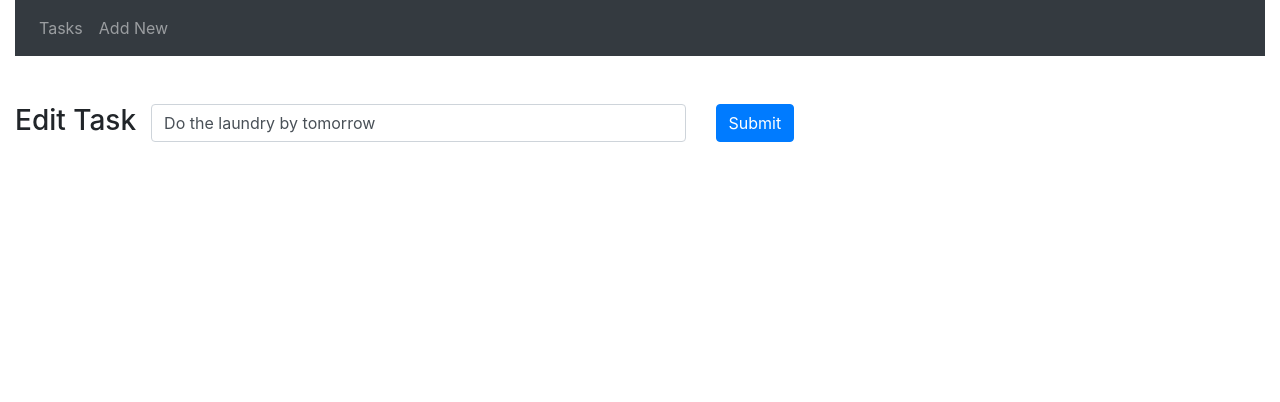
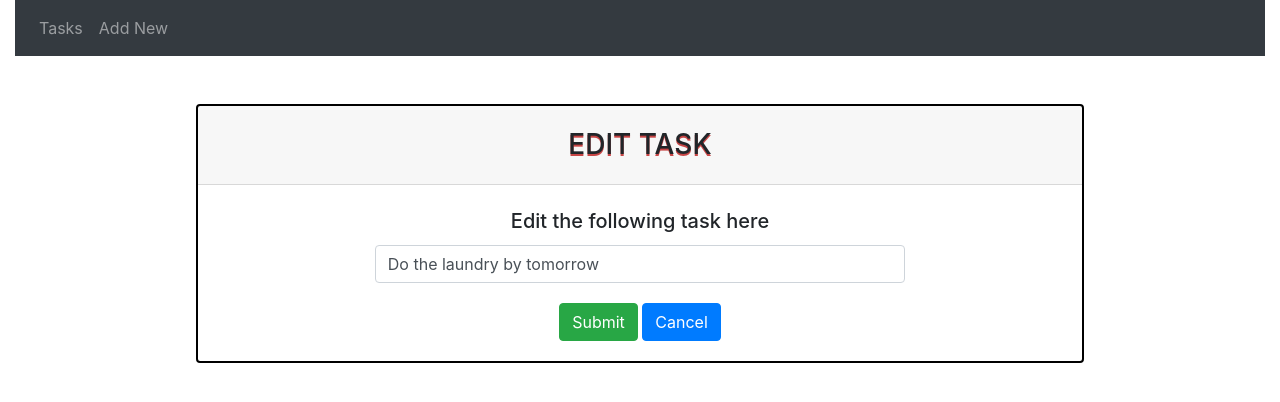
Before and after one commit to RampageousRJ/TodoList-Flask, a Flask app: page /edit/9 in a window 1280 px wide. Shown: the top 402 px of the page. Run offline with Flask 3, Linux system fonts and the light colour scheme; some libraries are stand-ins or nearby versions.

Commit message:
Layout Design Updated

```diff
--- a/routes.py
+++ b/routes.py
@@ -2,7 +2,7 @@ from app import app,db
 from flask import render_template,redirect,url_for,flash,get_flashed_messages
 from forms import *
 from models import Task
-from datetime import date
+from datetime import datetime
 
 @app.route('/',endpoint='home')
 def home():
@@ -14,7 +14,7 @@ def add():
     form = Addtask()
     if form.validate_on_submit():
         print('Submitted:',form.title.data)
-        t1=Task(title=form.title.data,date=date.today())
+        t1=Task(title=form.title.data,date=datetime.now())
         db.session.add(t1)
         db.session.commit()
         flash('Task added successfully')
@@ -28,7 +28,7 @@ def edit(task_id):
     if task:
         if form.validate_on_submit():
             task.title = form.title.data
-            task.date = date.today()
+            task.date = datetime.now()
             db.session.commit()
             flash('Task edited successfully')
             return redirect(url_for('home'))
--- a/templates/edit.html
+++ b/templates/edit.html
@@ -1,18 +1,25 @@
 {% extends "base.html" %}
 
 {% block main %}
-<div class="container-fluid">
+<div class="container">
+  <div class="row" style="padding:0 10%">
+    <div class="col-md-12">
       <form action="{{ url_for('edit', task_id=task_id) }}" method="post">
         {{ form.hidden_tag() }}
-    <div class="row">
-      <h3>Edit Task</h3>
-      <div class="col">
+        <div class="card" style='border:2px solid black; text-align:center'>
+          <h3 class='card-header' style='padding:2.5% 0 2.5% 0; text-shadow: 0 2px rgb(200, 70, 70)'>EDIT TASK</h3>
+          <br>
+          <h5 class="card-title">Edit the following task here</h5>
+          <div class="card-body" style='padding:0 20%'>
             {{ form.title(class="form-control") }}
           </div>
-      <div class="col">
-        {{ form.submit(class="btn btn-primary") }}
+          <div class="card-body">
+            {{ form.submit(class="btn btn-success") }}
+            <a href="{{ url_for('home') }}" class="btn btn-primary">Cancel</a>
           </div>
         </div>
       </form>
     </div>
+  </div>
+</div>
 {% endblock %}
--- a/templates/home.html
+++ b/templates/home.html
@@ -1,7 +1,7 @@
 {% extends "base.html" %}
 
 {% block main %}
-<h2 style="text-align:center;"><strong>TO-DO LIST</strong></h2>
+<h2 style="text-align:center; text-shadow: 0 2px rgb(200, 70, 70)"><strong>TO-DO LIST</strong></h2>
 <div class="container">
   <div class="row">
     {% for task in tasks %}
```
Also changed, not shown: templates/add.html (+8 -3 lines), templates/delete.html (+14 -5 lines), instance/data.db. Lines whose indentation alone changed are shown as unchanged.
